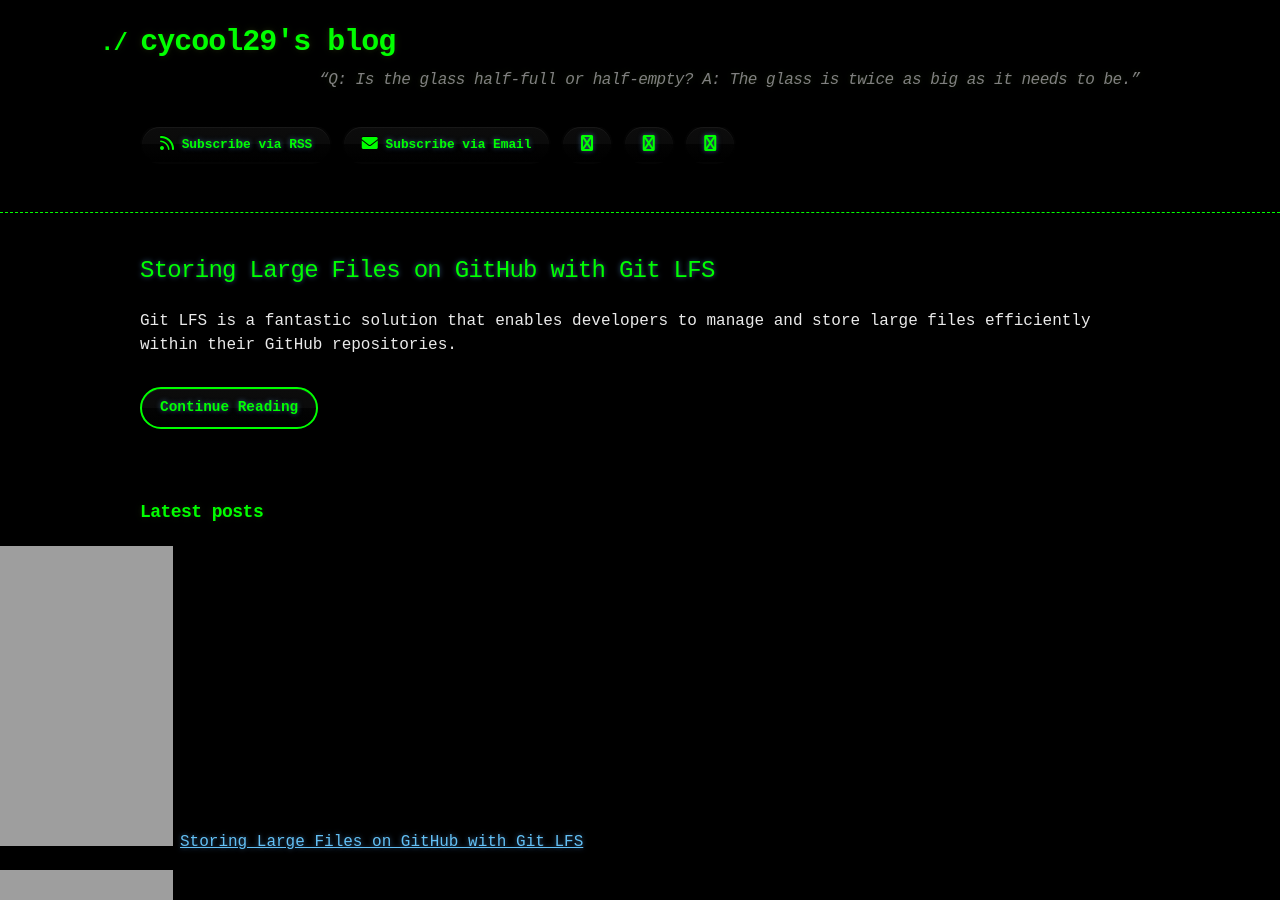
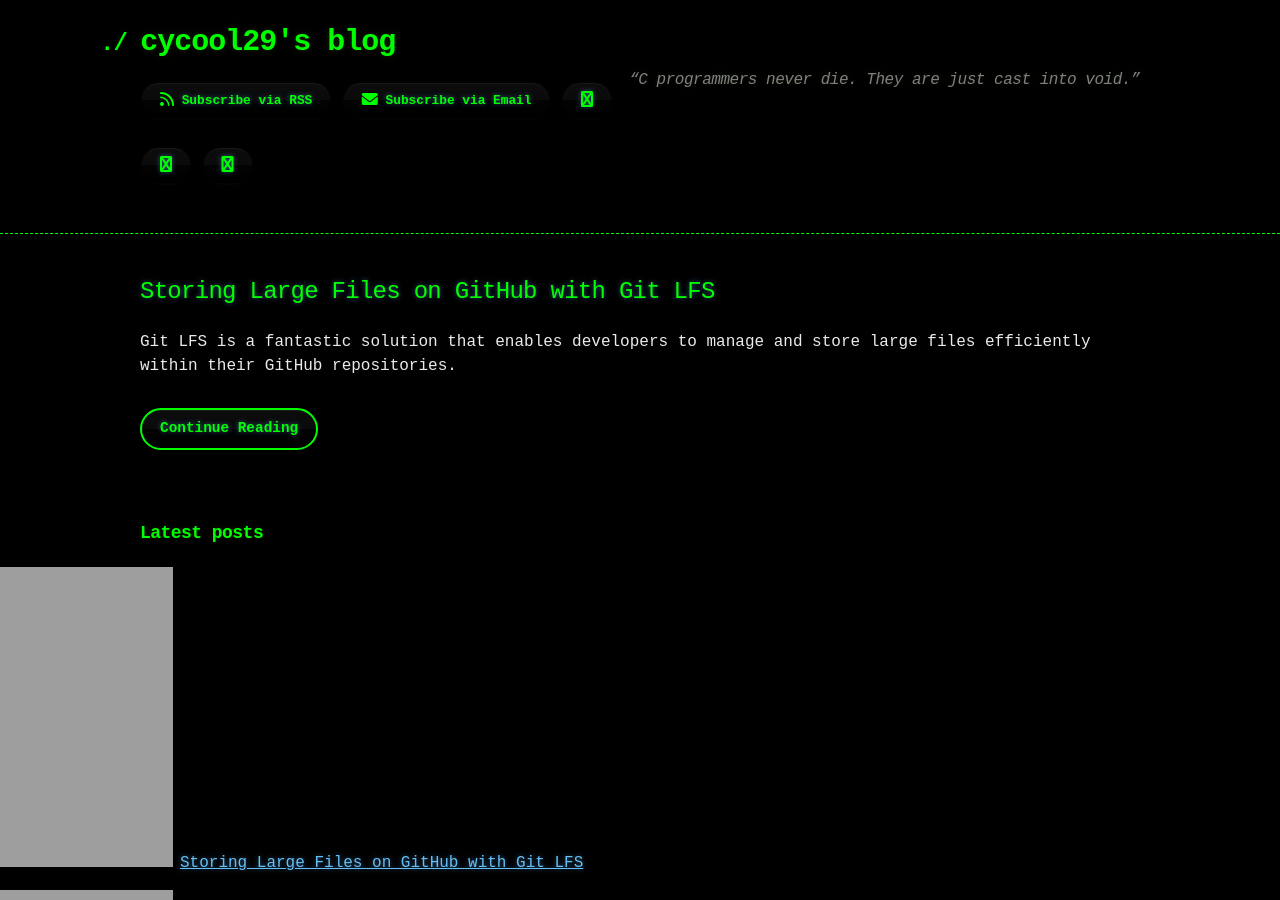
Before and after one commit to cycool29/cycool29.github.io, a Jekyll site: the page built from index.md, in a window 1280 px wide and 900 px high. Built offline with Jekyll 4.4.1, drawn with Linux system fonts in a browser that asks for light colours; a style sheet for code colours, icons or effects is not loaded.

Commit message:
Update quotes

```diff
--- a/_config.yml
+++ b/_config.yml
@@ -1,5 +1,5 @@
 title: cycool29's blog
-description: "“Q: Is the glass half-full or half-empty? A: The glass is twice as big as it needs to be.” "
+description: "“C programmers never die. They are just cast into void.” "
 bio: A high school student. Intermediate in Python, Git, Bash. Learning JavaScript. He/Him. "
 author: cycool29
 url: https://cycool29.github.io
```
